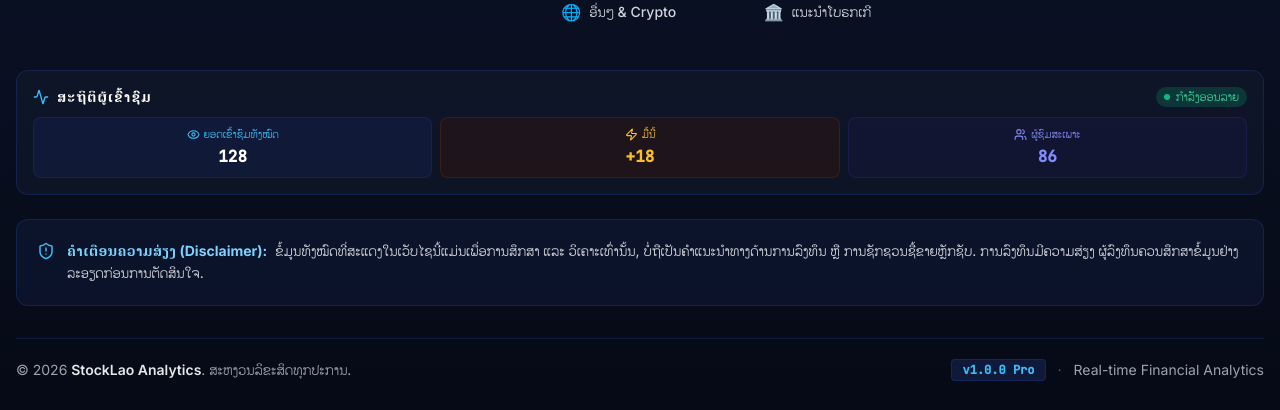
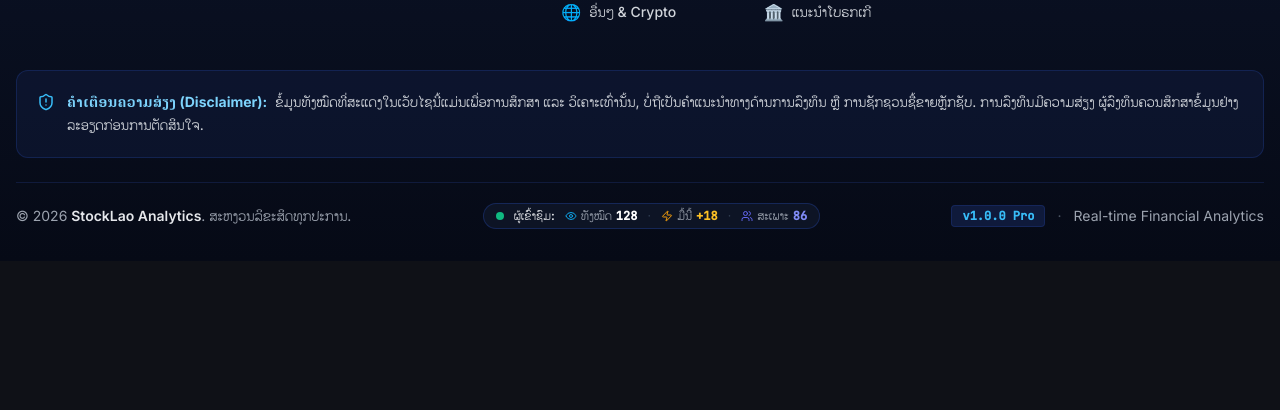
Before and after one commit to Bposx/stock-analysis-app, a React (Vite) app in the folder frontend/: page /dashboard in a window 1280 px wide. Shown: the part 1566-1976 px from the top of the page. After the commit the page ends 1827 px from the top, so only its background shows below. Built offline with nearby package versions, Linux system fonts and the light colour scheme; no server answers.

Commit message:
Make visitor statistics counter compact and sleek in footer bottom bar

```diff
--- a/frontend/src/components/Footer.tsx
+++ b/frontend/src/components/Footer.tsx
@@ -104,13 +104,8 @@ export default function Footer() {
           </div>
         </div>
 
-        {/* Live Visitor Statistics Counter */}
-        <div className="mb-6">
-          <VisitorCounter />
-        </div>
-
         {/* Disclaimer Banner Box */}
-        <div className="p-4 sm:p-5 rounded-xl bg-sky-100/60 dark:bg-blue-950/30 border border-sky-200/80 dark:border-blue-900/40 mb-8">
+        <div className="p-4 sm:p-5 rounded-xl bg-sky-100/60 dark:bg-blue-950/30 border border-sky-200/80 dark:border-blue-900/40 mb-6">
           <div className="flex items-start gap-3">
             <ShieldAlert size={18} className="text-sky-700 dark:text-sky-400 shrink-0 mt-0.5" />
             <div className="text-sm leading-relaxed">
@@ -124,11 +119,15 @@ export default function Footer() {
           </div>
         </div>
 
-        {/* Bottom Bar: Copyright & Details */}
-        <div className="pt-5 border-t border-sky-200/60 dark:border-blue-950/60 flex flex-col sm:flex-row items-center justify-between text-sm text-slate-500 dark:text-gray-400 gap-3">
+        {/* Bottom Bar: Copyright, Compact Visitor Stats & Details */}
+        <div className="pt-5 border-t border-sky-200/60 dark:border-blue-950/60 flex flex-col md:flex-row items-center justify-between text-xs sm:text-sm text-slate-500 dark:text-gray-400 gap-3">
           <div>
             © {new Date().getFullYear()} <span className="font-semibold text-slate-800 dark:text-gray-200">StockLao Analytics</span>. {t("footer.rights")}
           </div>
+
+          {/* Compact Visitor Counter */}
+          <VisitorCounter />
+
           <div className="flex items-center gap-3">
             <span className="font-mono text-xs px-2.5 py-0.5 rounded bg-sky-100/80 dark:bg-blue-950/60 text-sky-800 dark:text-sky-400 border border-sky-200/60 dark:border-blue-900/40 font-semibold">
               v1.0.0 Pro
--- a/frontend/src/components/VisitorCounter.tsx
+++ b/frontend/src/components/VisitorCounter.tsx
@@ -1,12 +1,11 @@
 import { useEffect, useState } from "react";
-import { Eye, Users, Zap, Activity } from "lucide-react";
+import { Eye, Users, Zap } from "lucide-react";
 import { analyticsApi, VisitorStats } from "../api/client";
 import { useLanguage } from "../i18n/LanguageContext";
 
 export default function VisitorCounter() {
   const { language } = useLanguage();
   const [stats, setStats] = useState<VisitorStats | null>(null);
-  const [isLoading, setIsLoading] = useState(true);
 
   useEffect(() => {
     let isMounted = true;
@@ -22,13 +21,11 @@ export default function VisitorCounter() {
         if (isMounted && !stats) {
           setStats({ total_visits: 128, today_visits: 18, unique_visitors: 86 });
         }
-      } finally {
-        if (isMounted) setIsLoading(false);
       }
     };
 
     fetchStats();
-    const interval = setInterval(fetchStats, 45_000); // Poll every 45s
+    const interval = setInterval(fetchStats, 60_000); // Poll every 60s
 
     return () => {
       isMounted = false;
@@ -38,39 +35,34 @@ export default function VisitorCounter() {
 
   const labels = {
     lo: {
-      title: "ສະຖິຕິຜູ້ເຂົ້າຊົມ",
-      total: "ຍອດເຂົ້າຊົມທັງໝົດ",
+      title: "ຜູ້ເຂົ້າຊົມ",
+      total: "ທັງໝົດ",
       today: "ມື້ນີ້",
-      unique: "ຜູ້ຊົມສະເພາະ",
-      live: "ກຳລັງອອນລາຍ",
+      unique: "ສະເພາະ",
     },
     th: {
-      title: "สถิติผู้เข้าชม",
-      total: "ยอดเข้าชมทั้งหมด",
+      title: "ผู้เข้าชม",
+      total: "ทั้งหมด",
       today: "วันนี้",
-      unique: "ผู้เข้าชมไม่ซ้ำ",
-      live: "ออนไลน์",
+      unique: "ไม่ซ้ำ",
     },
     en: {
-      title: "Visitor Statistics",
-      total: "Total Views",
+      title: "Visitors",
+      total: "Total",
       today: "Today",
-      unique: "Unique Visitors",
-      live: "Live Now",
+      unique: "Unique",
     },
     zh: {
-      title: "访问统计",
-      total: "总访问量",
+      title: "访客统计",
+      total: "总计",
       today: "今日",
-      unique: "独立访客",
-      live: "在线中",
+      unique: "独立",
     },
   }[language] || {
-    title: "ສະຖິຕິຜູ້ເຂົ້າຊົມ",
-    total: "ຍອດເຂົ້າຊົມທັງໝົດ",
+    title: "ຜູ້ເຂົ້າຊົມ",
+    total: "ທັງໝົດ",
     today: "ມື້ນີ້",
-    unique: "ຜູ້ຊົມສະເພາະ",
-    live: "ກຳລັງອອນລາຍ",
+    unique: "ສະເພາະ",
   };
 
   const total = stats ? stats.total_visits.toLocaleString() : "—";
@@ -78,53 +70,41 @@ export default function VisitorCounter() {
   const unique = stats ? stats.unique_visitors.toLocaleString() : "—";
 
   return (
-    <div className="rounded-xl p-3.5 sm:p-4 bg-white/80 dark:bg-slate-900/80 border border-sky-200/70 dark:border-blue-900/40 shadow-sm backdrop-blur-xs transition-colors">
-      <div className="flex items-center justify-between gap-3 mb-2.5">
-        <div className="flex items-center gap-2">
-          <Activity size={16} className="text-sky-600 dark:text-sky-400" />
-          <span className="text-xs sm:text-sm font-bold text-slate-800 dark:text-white uppercase tracking-wider">
-            {labels.title}
-          </span>
-        </div>
-        <div className="inline-flex items-center gap-1.5 px-2 py-0.5 rounded-full bg-emerald-500/10 dark:bg-emerald-500/20 text-emerald-600 dark:text-emerald-400 text-xs font-medium">
-          <span className="w-1.5 h-1.5 rounded-full bg-emerald-500 animate-pulse"></span>
-          <span>{labels.live}</span>
-        </div>
+    <div className="inline-flex items-center gap-2 sm:gap-2.5 px-3 py-1 rounded-full bg-white/80 dark:bg-slate-900/80 border border-sky-200/70 dark:border-blue-900/50 text-[11px] sm:text-xs text-slate-600 dark:text-gray-300 shadow-xs backdrop-blur-xs">
+      {/* Live pulse indicator */}
+      <span className="relative flex h-2 w-2 shrink-0">
+        <span className="animate-ping absolute inline-flex h-full w-full rounded-full bg-emerald-400 opacity-75"></span>
+        <span className="relative inline-flex rounded-full h-2 w-2 bg-emerald-500"></span>
+      </span>
+
+      {/* Label */}
+      <span className="font-semibold text-slate-700 dark:text-gray-200 hidden sm:inline">
+        {labels.title}:
+      </span>
+
+      {/* Total Visits */}
+      <div className="flex items-center gap-1">
+        <Eye size={12} className="text-sky-500 shrink-0" />
+        <span className="text-slate-500 dark:text-gray-400">{labels.total}</span>
+        <span className="font-mono font-bold text-slate-900 dark:text-white">{total}</span>
       </div>
 
-      <div className="grid grid-cols-3 gap-2 text-center">
-        {/* Total Views */}
-        <div className="p-2 rounded-lg bg-sky-50/70 dark:bg-blue-950/40 border border-sky-100 dark:border-blue-900/30">
-          <div className="flex items-center justify-center gap-1 text-sky-600 dark:text-sky-400 mb-0.5">
-            <Eye size={13} />
-            <span className="text-[11px] font-medium">{labels.total}</span>
-          </div>
-          <div className="font-mono text-sm sm:text-base font-bold text-slate-900 dark:text-white">
-            {total}
-          </div>
-        </div>
+      <span className="text-slate-300 dark:text-slate-700">·</span>
 
-        {/* Today */}
-        <div className="p-2 rounded-lg bg-amber-50/70 dark:bg-amber-950/30 border border-amber-100 dark:border-amber-900/30">
-          <div className="flex items-center justify-center gap-1 text-amber-600 dark:text-amber-400 mb-0.5">
-            <Zap size={13} />
-            <span className="text-[11px] font-medium">{labels.today}</span>
-          </div>
-          <div className="font-mono text-sm sm:text-base font-bold text-amber-600 dark:text-amber-400">
-            +{today}
-          </div>
-        </div>
+      {/* Today */}
+      <div className="flex items-center gap-1">
+        <Zap size={12} className="text-amber-500 shrink-0" />
+        <span className="text-slate-500 dark:text-gray-400">{labels.today}</span>
+        <span className="font-mono font-bold text-amber-600 dark:text-amber-400">+{today}</span>
+      </div>
 
-        {/* Unique Visitors */}
-        <div className="p-2 rounded-lg bg-indigo-50/70 dark:bg-indigo-950/30 border border-indigo-100 dark:border-indigo-900/30">
-          <div className="flex items-center justify-center gap-1 text-indigo-600 dark:text-indigo-400 mb-0.5">
-            <Users size={13} />
-            <span className="text-[11px] font-medium">{labels.unique}</span>
-          </div>
-          <div className="font-mono text-sm sm:text-base font-bold text-indigo-600 dark:text-indigo-400">
-            {unique}
-          </div>
-        </div>
+      <span className="text-slate-300 dark:text-slate-700">·</span>
+
+      {/* Unique */}
+      <div className="flex items-center gap-1">
+        <Users size={12} className="text-indigo-500 shrink-0" />
+        <span className="text-slate-500 dark:text-gray-400">{labels.unique}</span>
+        <span className="font-mono font-bold text-indigo-600 dark:text-indigo-400">{unique}</span>
       </div>
     </div>
   );
```
